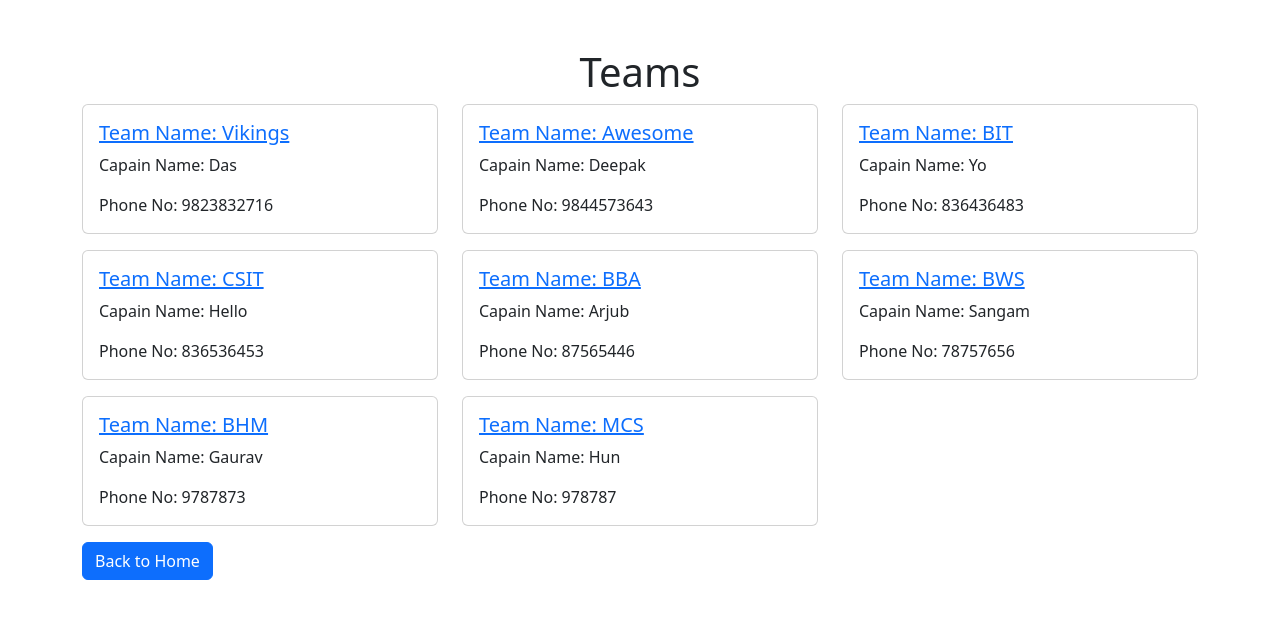
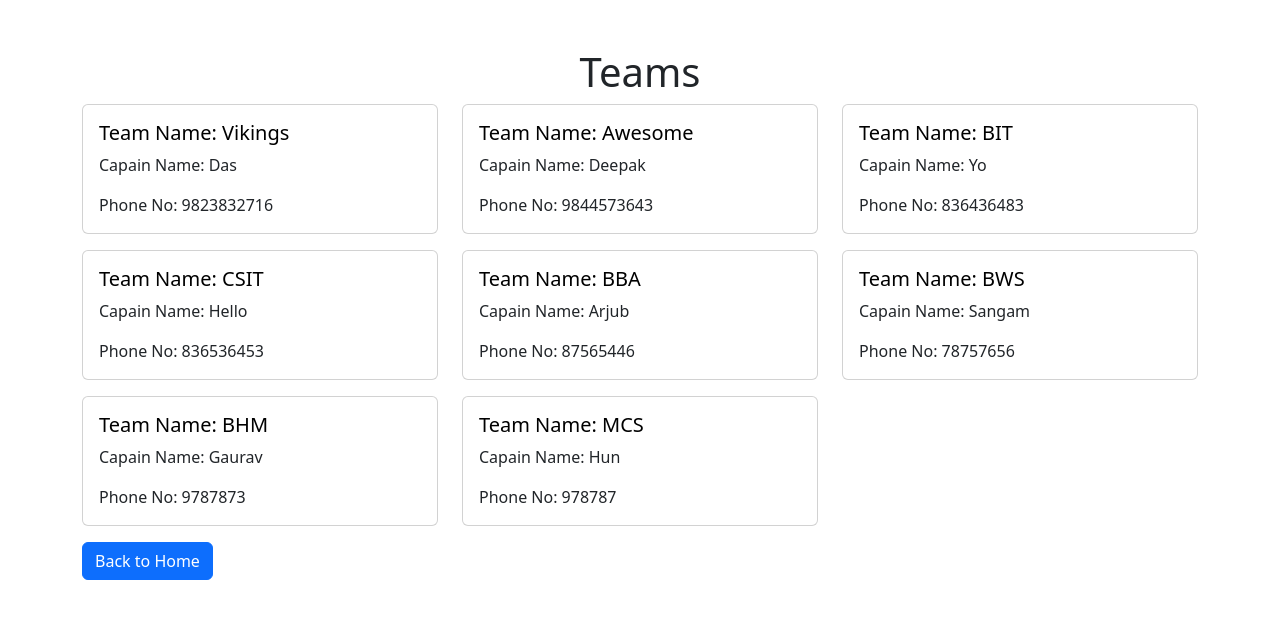
Before and after one commit to CallMeDas/Futsal-Tournament-Website-Djnago, a Django app: page /teams/ in a window 1280 px wide. Shown: the part 86-705 px from the top of the page. Run offline with Django 5.2, Linux system fonts and the light colour scheme; data comes from the database, SQL or seed files in the repository.

Commit message:
updated teams.html

```diff
--- a/futsalWebsite/tournaments/templates/teams.html
+++ b/futsalWebsite/tournaments/templates/teams.html
@@ -11,8 +11,8 @@
         <div class="col-md-4">
             <div class="card mb-3">
                 <div class="card-body">
-                    <a href="/teams/{{ team.team_slug }}/">
-                        <h5 class="card-title">Team Name: {{ team.name | capfirst }}</h5>
+                    <a style="text-decoration: none;" href="/teams/{{ team.team_slug }}/">
+                        <h5 style="color: black;" class="card-title">Team Name: {{ team.name | capfirst }}</h5>
                     </a>
 
                     <p class="card-text">Capain Name: {{ team.captain_name | capfirst}}</p>
```
